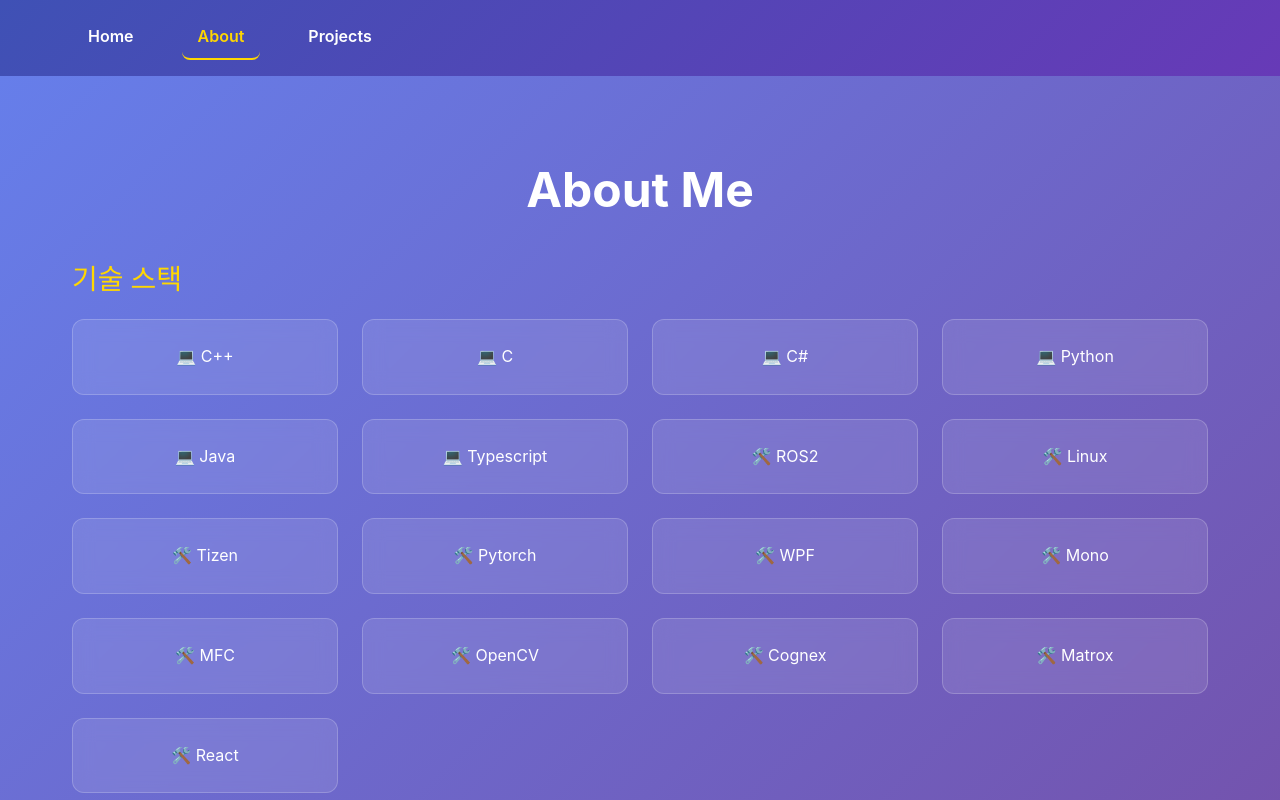
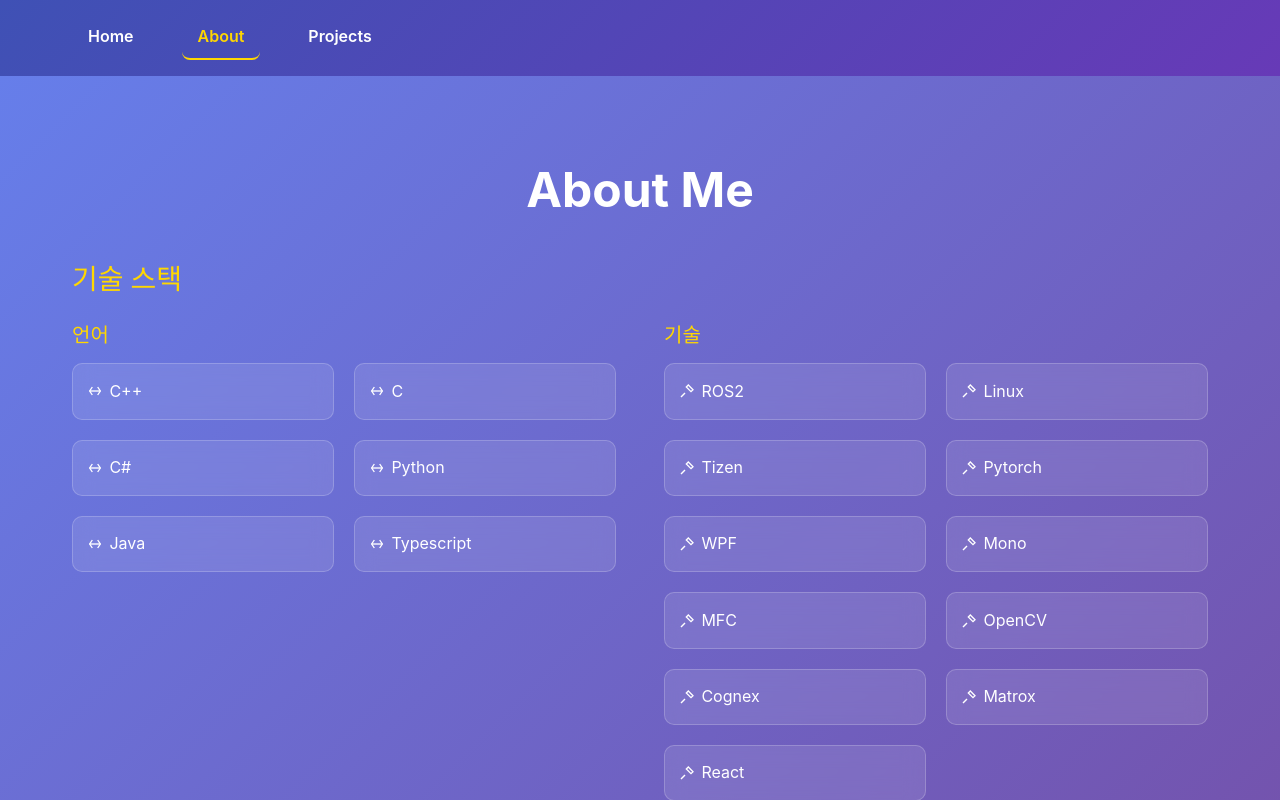
Before and after one commit to maroomir/portfolio, a React (Vite) app: page /about in a window 1280 px wide. Built offline with nearby package versions, Linux system fonts and the light colour scheme.

Commit message:
fix: Seperate 'launguage' & 'skills'

```diff
--- a/src/pages/About.tsx
+++ b/src/pages/About.tsx
@@ -11,18 +11,32 @@ export default function About() {
         <Title>About Me</Title>
         <Section>
           <SectionTitle>기술 스택</SectionTitle>
-          <TechList>
-            {about.languages.map((lang) => (
-              <TechItem key={lang}>💻 {lang}</TechItem>
-            ))}
-            {about.skills.map((skill) => (
-              <TechItem key={skill}>🛠️ {skill}</TechItem>
-            ))}
-          </TechList>
+          <TechGrid>
+            <TechGroup>
+              <GroupTitle>언어</GroupTitle>
+              <TechList>
+                {about.languages.map((lang) => (
+                  <TechItem key={lang}>
+                    <LangIcon /> {lang}
+                  </TechItem>
+                ))}
+              </TechList>
+            </TechGroup>
+            <TechGroup>
+              <GroupTitle>기술</GroupTitle>
+              <TechList>
+                {about.skills.map((skill) => (
+                  <TechItem key={skill}>
+                    <ToolIcon /> {skill}
+                  </TechItem>
+                ))}
+              </TechList>
+            </TechGroup>
+          </TechGrid>
         </Section>
 
         <Section>
-          <SectionTitle>기술 이력</SectionTitle>
+          <SectionTitle>이력</SectionTitle>
           <ResumeList>
             {about.resume.map((item, idx) => (
               <ResumeCard key={idx}>
@@ -40,6 +54,21 @@ export default function About() {
     </Container>
   );
 }
+
+const LangIcon = () => (
+  <svg width="16" height="16" viewBox="0 0 24 24" fill="none" stroke="currentColor" strokeWidth="2" style={{ verticalAlign: 'middle', marginRight: 6 }} aria-hidden="true">
+    <path d="M4 12h16" />
+    <path d="M8 6l-4 6 4 6" />
+    <path d="M16 6l4 6-4 6" />
+  </svg>
+);
+
+const ToolIcon = () => (
+  <svg width="16" height="16" viewBox="0 0 24 24" fill="none" stroke="currentColor" strokeWidth="2" style={{ verticalAlign: 'middle', marginRight: 6 }}>
+    <path d="M14 3l7 7-3 3-7-7 3-3z" />
+    <path d="M3 21l6-6" />
+  </svg>
+);
 
 const Container = styled.div`
   width: 100vw;
@@ -80,26 +109,46 @@ const SectionTitle = styled.h2`
   color: #ffd700;
 `;
 
+const TechGrid = styled.div`
+  display: grid;
+  grid-template-columns: 1fr 1fr;
+  gap: clamp(2rem, 4vw, 3rem);
+`;
+
+const TechGroup = styled.div`
+  display: flex;
+  flex-direction: column;
+`;
+
+const GroupTitle = styled.h4`
+  font-size: clamp(1.1rem, 3vw, 1.25rem);
+  color: #ffd700;
+  margin-bottom: 0.75rem;
+  font-weight: 700;
+  text-align: left;
+`;
+
 const TechList = styled.div`
   display: grid;
-  grid-template-columns: repeat(auto-fit, minmax(220px, 1fr));
-  gap: clamp(0.75rem, 2vw, 1.5rem);
-  margin-bottom: clamp(0.75rem, 2vw, 1.5rem);
+  grid-template-columns: repeat(auto-fit, minmax(180px, 1fr));
+  gap: clamp(0.75rem, 2vw, 1.25rem);
 `;
 
 const TechItem = styled.div`
+  display: flex;
+  align-items: center;
+  justify-content: start;
   background: rgba(255, 255, 255, 0.1);
   backdrop-filter: blur(10px);
   border: 1px solid rgba(255, 255, 255, 0.2);
-  padding: clamp(0.9rem, 2.5vw, 1.5rem);
-  border-radius: 12px;
-  text-align: center;
+  padding: clamp(0.5rem, 1.5vw, 0.9rem);
+  border-radius: 10px;
+  color: white;
   transition: all 0.3s ease;
 
   &:hover {
-    transform: translateY(-4px);
+    transform: translateY(-2px);
     background: rgba(255, 255, 255, 0.2);
-    box-shadow: 0 8px 24px rgba(0, 0, 0, 0.2);
   }
 `;
 
```
